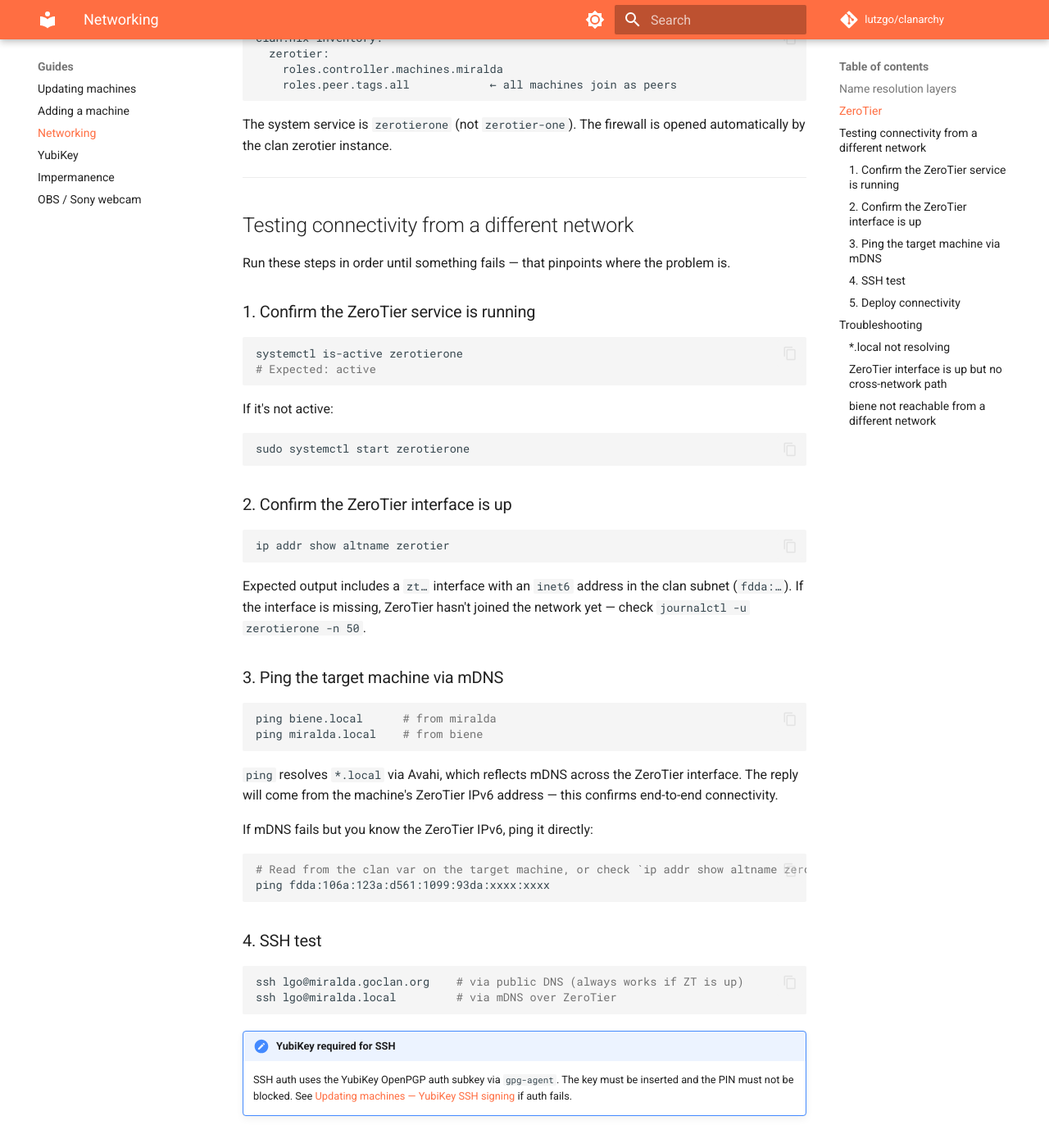
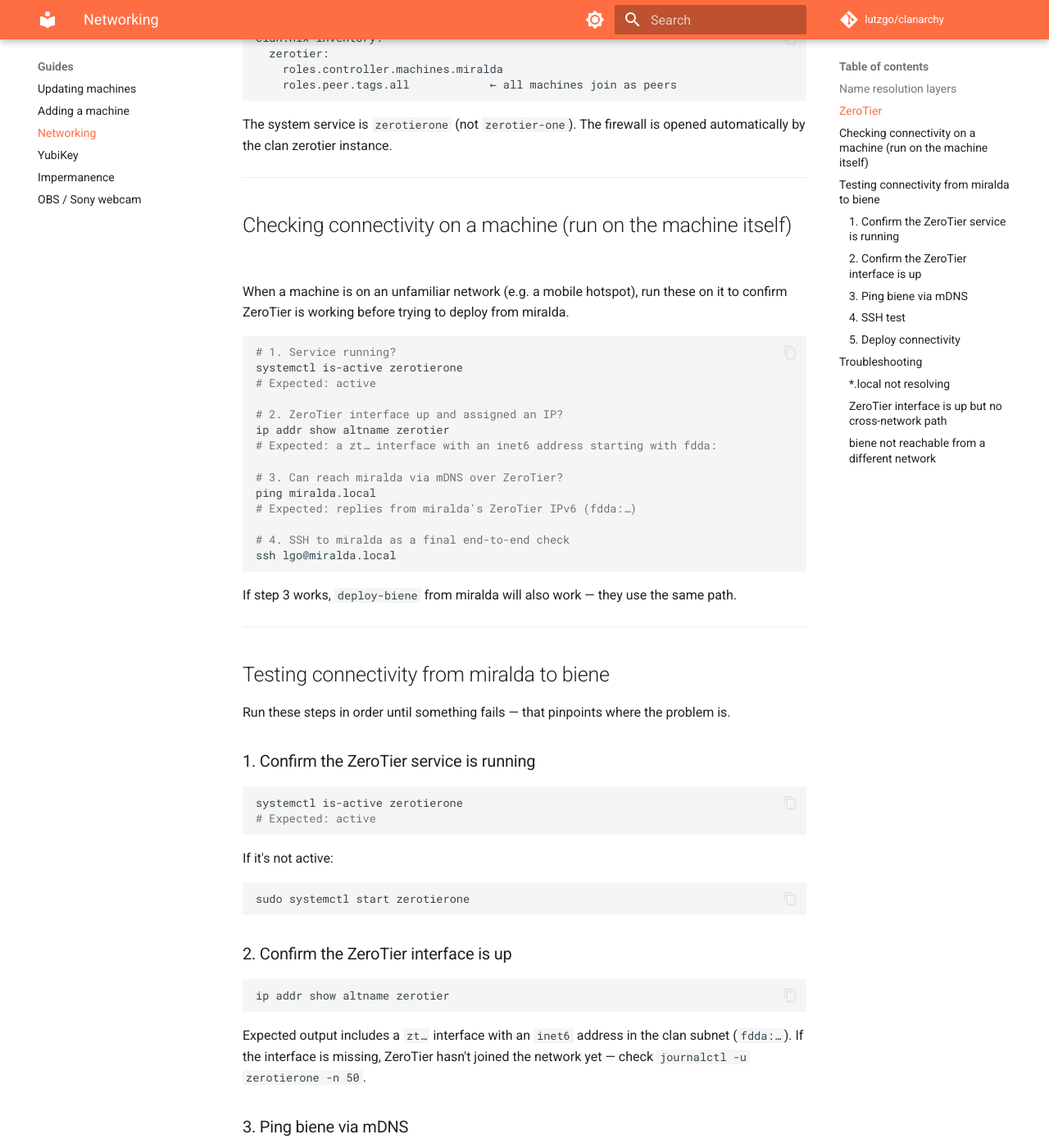
Before and after one commit to lutzgo/clanarchy, an MkDocs documentation site: the page built from docs/guides/networking.md, in a window 1280 px wide and 1400 px high, scrolled down 916 px. Shown: the whole window at 82% size. Built offline with MkDocs 1.6.1 and Material for MkDocs 9.7.7, drawn with Linux system fonts in a browser that asks for light colours; comment, search, counter and statistics services are not loaded; some of the changed text lies outside the part shown.

Commit message:
docs(networking): ZeroTier hotspot connectivity + deploy-biene BIENE_HOST
Add a "Checking connectivity on a machine" section for when the machine
is on a mobile hotspot — step-by-step ZeroTier service, interface, mDNS
ping, and SSH checks to run on biene before trying to deploy from miralda.

Fix stale claims: deploy-biene targets biene.local by default (not
biene.skynet.lan), document the BIENE_HOST override with ZeroTier IPv6,
LAN hostname, and LAN IP fallbacks, and cross-link from updating-machines.md.

Co-Authored-By: Claude Sonnet 4.6 <noreply@anthropic.com>

````diff
--- a/docs/guides/networking.md
+++ b/docs/guides/networking.md
@@ -37,7 +37,32 @@ The firewall is opened automatically by the clan zerotier instance.
 
 ---
 
-## Testing connectivity from a different network
+## Checking connectivity on a machine (run on the machine itself)
+
+When a machine is on an unfamiliar network (e.g. a mobile hotspot), run these on it to confirm ZeroTier is working before trying to deploy from miralda.
+
+```bash
+# 1. Service running?
+systemctl is-active zerotierone
+# Expected: active
+
+# 2. ZeroTier interface up and assigned an IP?
+ip addr show altname zerotier
+# Expected: a zt… interface with an inet6 address starting with fdda:
+
+# 3. Can reach miralda via mDNS over ZeroTier?
+ping miralda.local
+# Expected: replies from miralda's ZeroTier IPv6 (fdda:…)
+
+# 4. SSH to miralda as a final end-to-end check
+ssh lgo@miralda.local
+```
+
+If step 3 works, `deploy-biene` from miralda will also work — they use the same path.
+
+---
+
+## Testing connectivity from miralda to biene
 
 Run these steps in order until something fails — that pinpoints where the problem is.
 
@@ -63,21 +88,19 @@ ip addr show altname zerotier
 Expected output includes a `zt…` interface with an `inet6` address in the clan subnet (`fdda:…`).
 If the interface is missing, ZeroTier hasn't joined the network yet — check `journalctl -u zerotierone -n 50`.
 
-### 3. Ping the target machine via mDNS
+### 3. Ping biene via mDNS
 
 ```bash
-ping biene.local      # from miralda
-ping miralda.local    # from biene
+ping biene.local
 ```
 
-`ping` resolves `*.local` via Avahi, which reflects mDNS across the ZeroTier interface.
-The reply will come from the machine's ZeroTier IPv6 address — this confirms end-to-end connectivity.
+`ping` resolves `biene.local` via Avahi, which reflects mDNS across the ZeroTier interface.
+The reply will come from biene's ZeroTier IPv6 address — this confirms end-to-end connectivity.
 
-If mDNS fails but you know the ZeroTier IPv6, ping it directly:
+If mDNS fails, ping the ZeroTier IPv6 directly:
 
 ```bash
-# Read from the clan var on the target machine, or check `ip addr show altname zerotier` there
-ping fdda:106a:123a:d561:1099:93da:xxxx:xxxx
+ping fdda:106a:123a:d561:1099:93da:ef5d:598c   # biene's fixed ZeroTier IPv6
 ```
 
 ### 4. SSH test
@@ -85,6 +108,7 @@ ping fdda:106a:123a:d561:1099:93da:xxxx:xxxx
 ```bash
 ssh lgo@miralda.goclan.org    # via public DNS (always works if ZT is up)
 ssh lgo@miralda.local         # via mDNS over ZeroTier
+ssh lgo@biene.local           # biene via mDNS over ZeroTier
 ```
 
 !!! note "YubiKey required for SSH"
@@ -94,12 +118,13 @@ ssh lgo@miralda.local         # via mDNS over ZeroTier
 
 ### 5. Deploy connectivity
 
-`deploy` targets `root@miralda.goclan.org`.
-If DNS resolves and SSH works (step 4), `deploy` will work.
+`deploy` targets `root@miralda.goclan.org` (public DNS — always reachable).
+`deploy-biene` defaults to `root@biene.local` (mDNS over ZeroTier).
 To verify before deploying:
 
 ```bash
 ssh root@miralda.goclan.org hostname
+ssh root@biene.local hostname
 ```
 
 ---
@@ -124,18 +149,17 @@ If it stays unreachable, check whether UDP is blocked on your current network
 ### `biene` not reachable from a different network
 
 `biene.skynet.lan` only resolves on the home LAN.
-Use `biene.local` (mDNS via ZeroTier) instead:
+`deploy-biene` defaults to `biene.local` (mDNS over ZeroTier), so as long as ZeroTier is up it will work from any network.
+
+If `biene.local` doesn't resolve yet (ZeroTier still establishing), override with the ZeroTier IPv6 directly:
 
 ```bash
-ssh sabine@biene.local
+BIENE_HOST=fdda:106a:123a:d561:1099:93da:ef5d:598c deploy-biene
 ```
 
-`deploy-biene` hardcodes `root@biene.skynet.lan`.
-From outside the home network, use the ZeroTier IPv6 directly:
+To SSH manually:
 
 ```bash
-nixos-rebuild switch \
-  --flake .#biene \
-  --target-host root@fdda:106a:123a:d561:1099:93da:ef5d:598c \
-  --no-reexec -j auto
+ssh sabine@biene.local                                        # mDNS over ZeroTier (preferred)
+ssh sabine@fdda:106a:123a:d561:1099:93da:ef5d:598c           # ZeroTier IPv6 directly
 ```
````
Also changed, not shown: docs/guides/updating-machines.md (+12 -5 lines).
